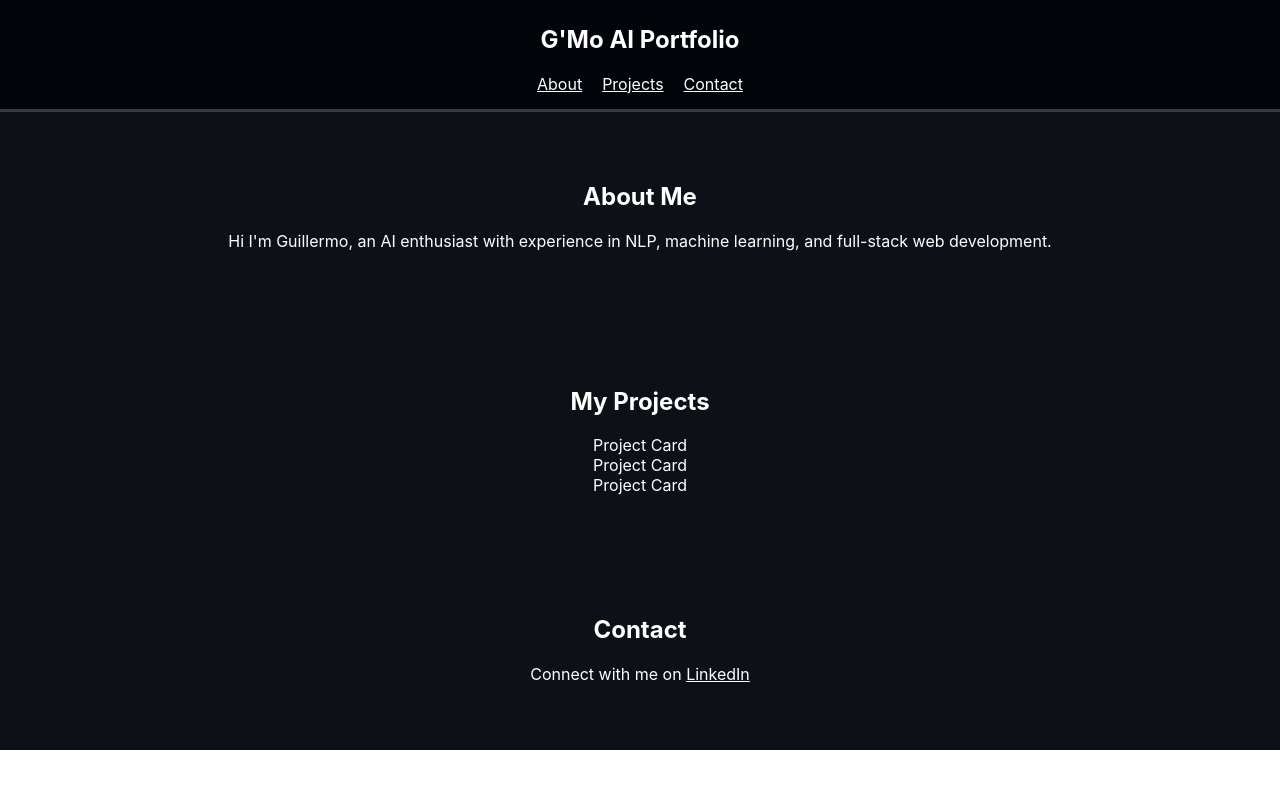
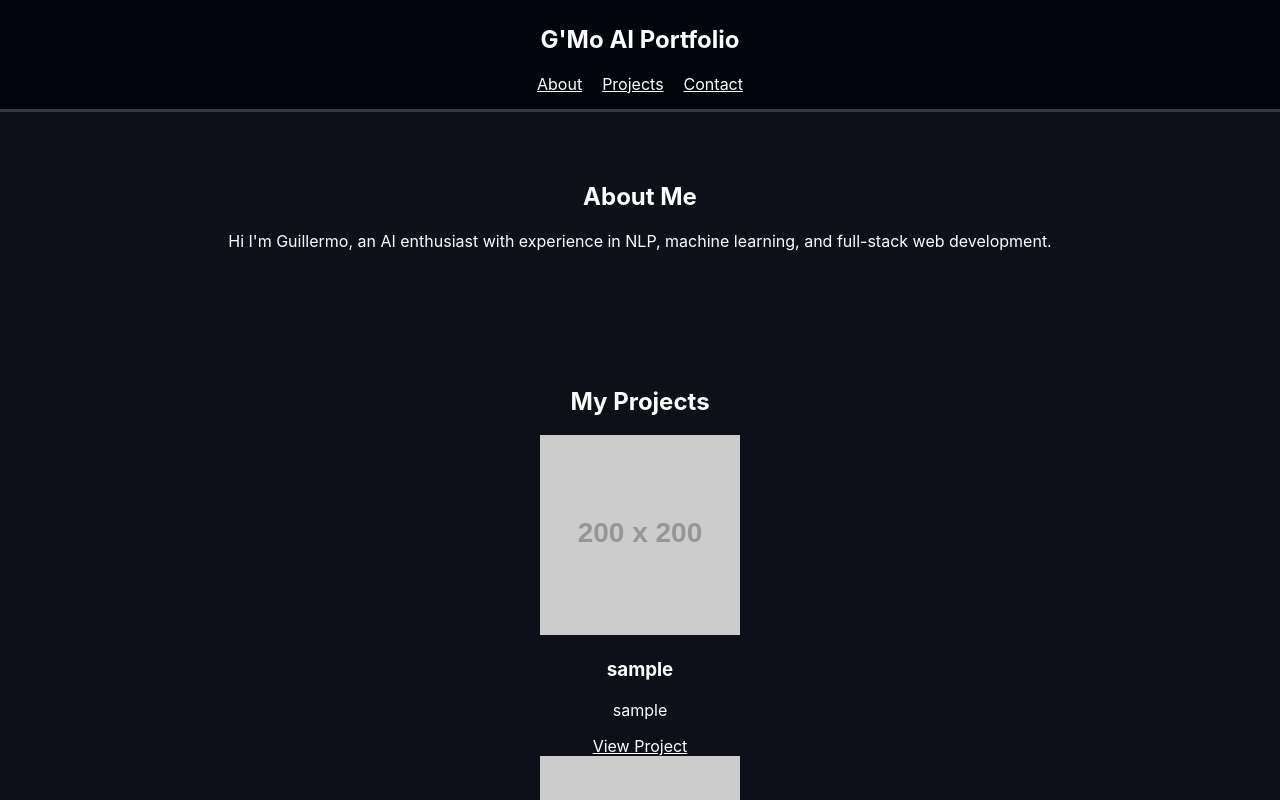
Before and after one commit to guillearria/gmo-portfolio, a React (Create React App) app: page / in a window 1280 px wide. Shown: the top 800 px of the page. Built offline with nearby package versions, Linux system fonts and the light colour scheme.

Commit message:
Add ProjectCard to main component

```diff
--- a/src/App.js
+++ b/src/App.js
@@ -1,4 +1,5 @@
 import Navbar from './components/Navbar';
+import ProjectCard from './components/ProjectCard';
 import './App.css';
 
 function App() {
@@ -33,8 +34,8 @@ function App() {
       <section id="projects">
         <h2>My Projects</h2>
         <div>
-          {projects.map((project,index) => (
-            <div>Project Card</div>
+          {projects.map((project, index) => (
+            <ProjectCard key={index} {...project} />
           ))}
         </div>
       </section>
--- a/src/components/ProjectCard.js
+++ b/src/components/ProjectCard.js
@@ -8,3 +8,5 @@ function ProjectCard({ title, description, link, image }) {
         </div>
     )
 }
+
+export default ProjectCard;
```
Also changed, not shown: src/components/ProjectCard.css (added).
